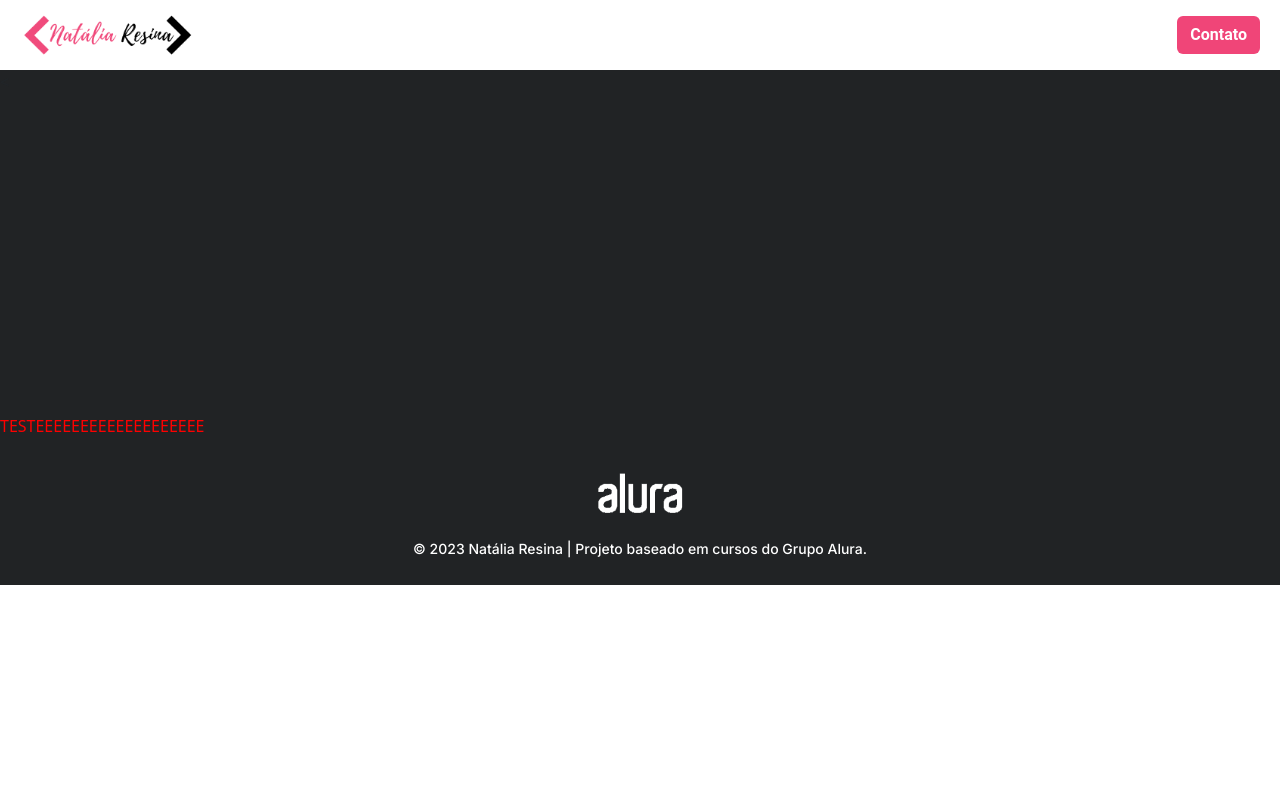
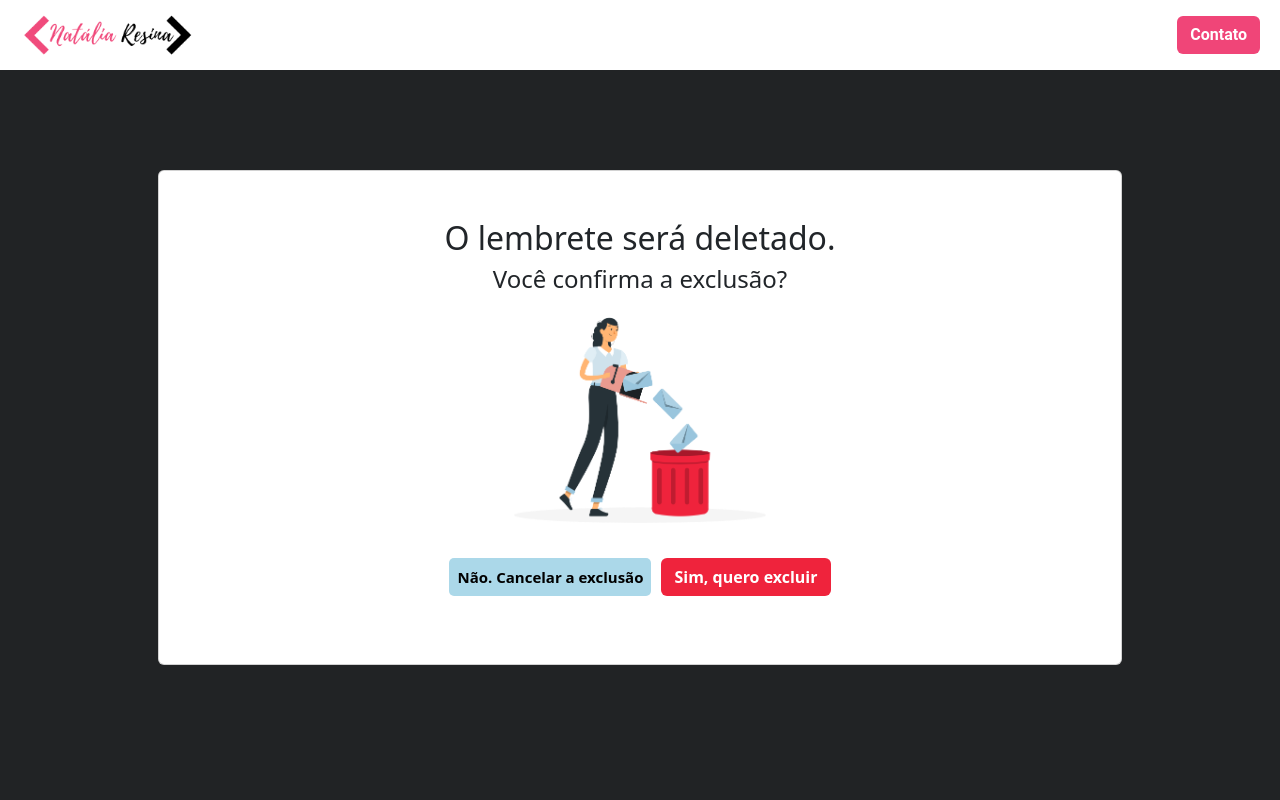
Before and after one commit to natalia-r-l/Angular-Memoteca, an Angular app: page /note/deleteNotes/1 in a window 1280 px wide. Shown: the top 800 px of the page. Built offline with nearby package versions, Linux system fonts and the light colour scheme; no server answers.

Commit message:
delete page

```diff
--- a/src/app/components/notes/modal-delete/modal-delete.component.css
+++ b/src/app/components/notes/modal-delete/modal-delete.component.css
@@ -1,83 +1,68 @@
-.teste{
-  color:red;
+.container{
+  height: 100vh;
+  padding: 100px;
 }
 
-.modal {
-  background: #fff;
-  border-radius: 20px;
-  min-width: 360px;
-  min-height: 150px;
-  position: fixed;
-  left: 50%;
-  padding: 24px;
-  top: 50%;
-  transform: translate(-50%, -50%);
-  z-index: 11;
-  font-size: 1.2rem;
-  text-align: center;
-  padding-top: 50px;
+.card{
+  padding: 3rem;
 }
 
-.overlay {
-  background: #000;
-  height: 100vh;
-  left: 0;
-  opacity: 0.5;
-  position: fixed;
-  top: 0;
-  width: 100vw;
-  z-index: 10;
+.delete-img{
+  width: 50%;
+  margin-bottom: 35px;
 }
-
-.actions {
-  display: flex;
-  justify-content: center;
-  align-items: center;
-  align-content: center;
-  margin-top: 30px;
-}
-
-/*
-.button {
-  margin: 5px;
-  margin-top: 70px;
-  width: 200px;
-}*/
 
 .button {
   background-color: #abd8e9;
   color: black;
   max-width: 270px;
-  padding: 1rem;
+  padding: 0.5rem;
   margin: 0 auto;
-  border-radius: 10px;
+  border-radius: 5px;
   transition: 0.5s ease;
   font-size: 15px;
   cursor: pointer;
   border: none;
+  font-weight: 700;
+  margin-bottom: 20px;
 }
 
 .button:hover {
   background-image: linear-gradient(to right, #b0dcee , #84c3d6);
 }
 
-.delete-notes {
-  padding: 10rem 0;
-}
-
 .button-danger{
   background: #ef233c;
+  color: white;
+  font-weight: 700;
+  margin-left: 10px;
+  margin-bottom: 20px;
 }
 
 .button-danger:hover{
   background-image: linear-gradient(to right, #ef233c , #d90429);
 }
 
-@media screen and (max-width: 548px) {
-  .modal {
-    width: 90%;
-    min-width: 90%;
-    padding: 50px 12px 24px;
-    font-size: 1.2rem;
+@media (max-width: 360px) {
+  .container{
+    padding: 100px 20px 0px 20px;
+  }
+
+  .delete-img{
+    width: 80%;
+  }
+
+  .button-danger{
+    margin-left: 0px;
+  }
+
+  .card{
+    padding: 1rem;
   }
 }
+
+@media (min-width: 992px){
+  .delete-img{
+    width: 30%;
+  }
+}
--- a/src/app/components/notes/modal-delete/modal-delete.component.html
+++ b/src/app/components/notes/modal-delete/modal-delete.component.html
@@ -1,14 +1,15 @@
-<<section class="container delete-notes ff-inter">
-  <div class="modal">
-    <p>
-      O lembrete será deletado.
-    </p>
-    <p> Confirma a exclusão?</p>
-    <div class="actions">
-      <button class="button button-danger" (click)="deleteNote()">Excluir</button>
-      <button class="button" (click)="cancel()">Cancelar exclusão</button>
+<section class="container">
+  <div class="row card d-flex text-center ">
+    <div class="col-12">
+      <h2>
+        O lembrete será deletado.
+      </h2>
+      <h4> Você confirma a exclusão?</h4>
+      <img class="delete-img" src="../../../assets/imagens/delete.png" alt="Ilustração de pessoa jogando itens no lixo">
+      <div class="actions">
+        <button class="btn button" (click)="cancel()">Não. Cancelar a exclusão</button>
+        <button class="btn button-danger" (click)="deleteNote()">Sim, quero excluir</button>
+      </div>
     </div>
   </div>
-  <!-- <div class="overlay"></div> -->
 </section>
-<div class="teste">TESTEEEEEEEEEEEEEEEEEEE</div>
```
Also changed, not shown: src/assets/imagens/delete.png (added).
